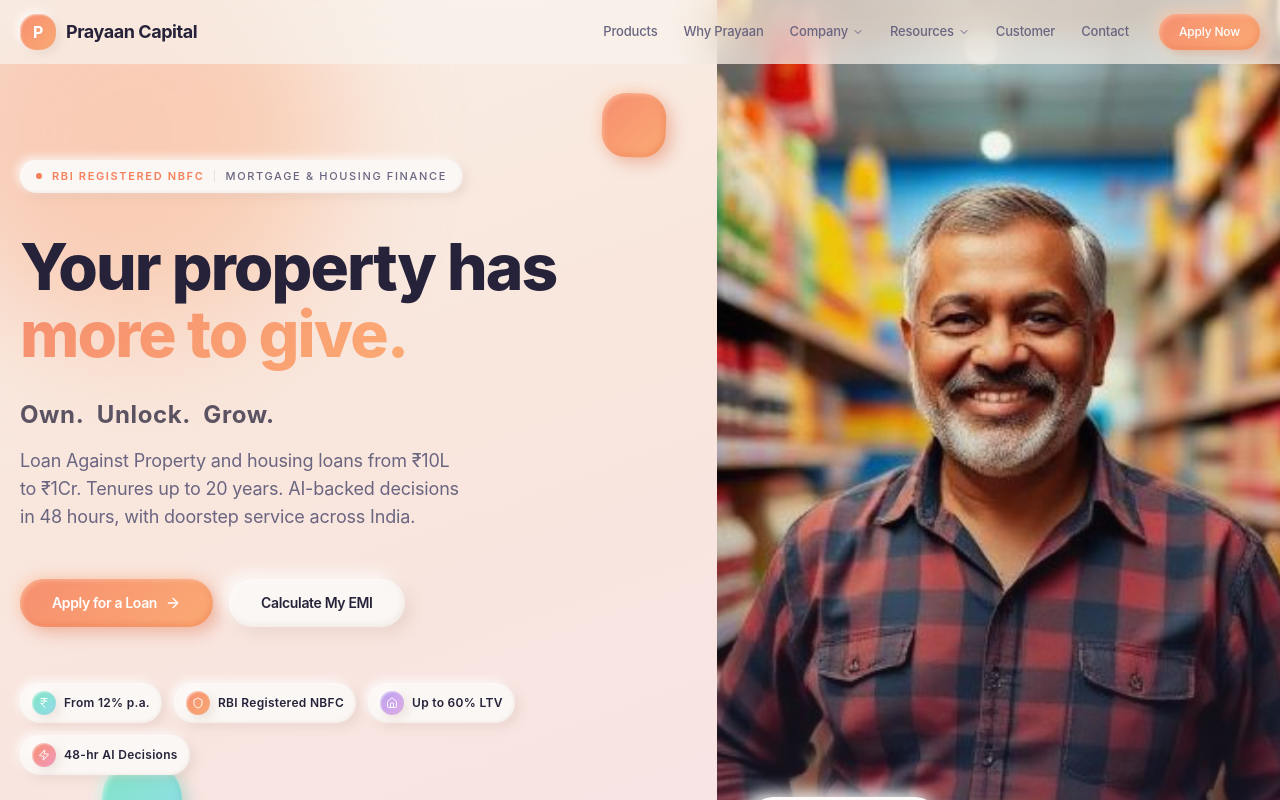
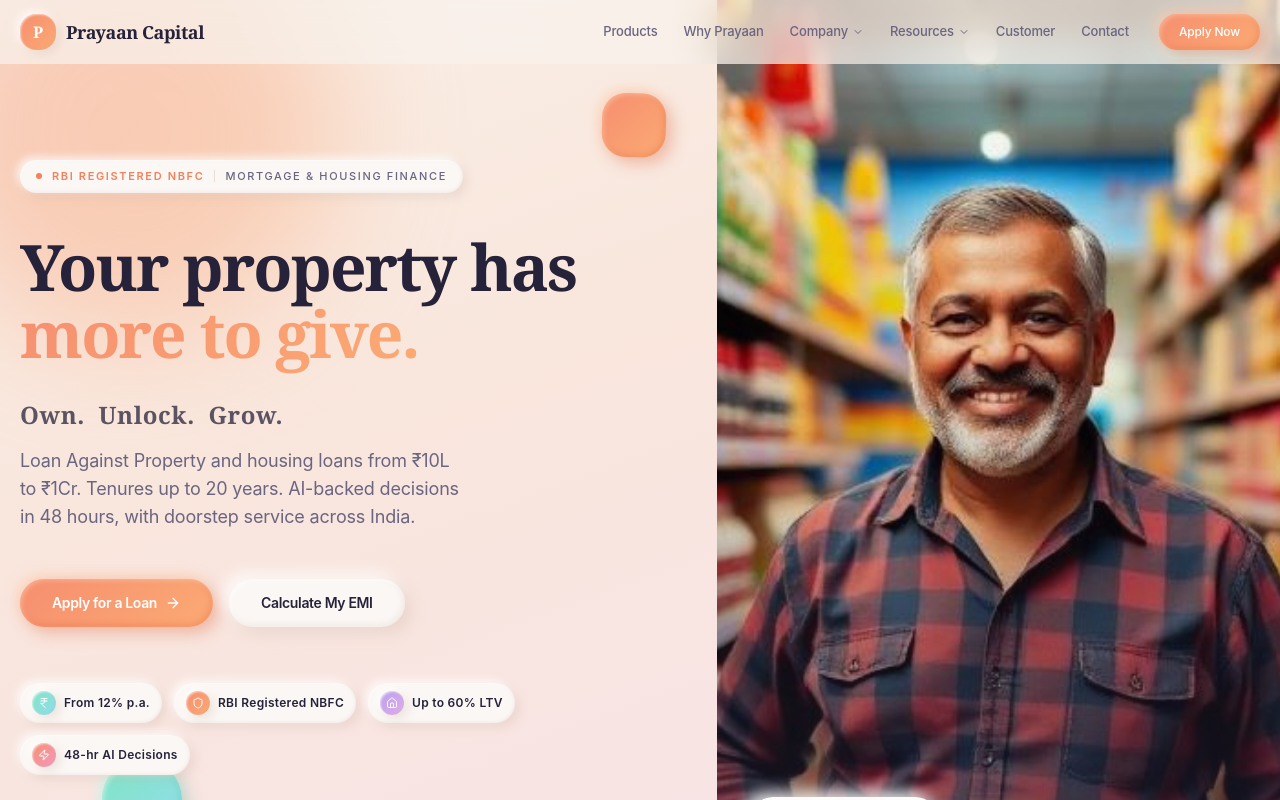
Before and after one commit to itissanthoshkumar/prayaan-capital, a React (Vite) app: page / in a window 1280 px wide. Shown: the top 800 px of the page. Built offline with nearby package versions, Linux system fonts and the light colour scheme; the HTML template or start-up script is replaced by a standard one.

Commit message:
Adopt CRED font system: Fraunces headlines, Poppins UI, Overpass Mono numerals
Co-Authored-By: Claude Fable 5 <noreply@anthropic.com>

```diff
--- a/src/components/EMICalculator.tsx
+++ b/src/components/EMICalculator.tsx
@@ -308,7 +308,7 @@ const EMICalculator = () => {
                       initial={{ opacity: 0.4, y: 8 }}
                       animate={{ opacity: 1, y: 0 }}
                       transition={{ duration: 0.3, ease: "easeOut" }}
-                      className="font-display text-5xl md:text-6xl font-extrabold text-gradient-coral leading-none"
+                      className="font-mono text-5xl md:text-6xl font-bold text-gradient-coral leading-none tracking-tight"
                     >
                       {fmtHero(emi)}
                     </motion.span>
--- a/src/index.css
+++ b/src/index.css
@@ -2,16 +2,17 @@
 @tailwind components;
 @tailwind utilities;
 
-@import "@fontsource/montserrat/400.css";
-@import "@fontsource/montserrat/500.css";
-@import "@fontsource/montserrat/600.css";
-@import "@fontsource/montserrat/700.css";
-@import "@fontsource/montserrat/800.css";
-@import "@fontsource/montserrat/900.css";
-@import "@fontsource/overpass/400.css";
-@import "@fontsource/overpass/500.css";
-@import "@fontsource/overpass/600.css";
-@import "@fontsource/overpass/700.css";
+@import "@fontsource/fraunces/500.css";
+@import "@fontsource/fraunces/600.css";
+@import "@fontsource/fraunces/700.css";
+@import "@fontsource/fraunces/900.css";
+@import "@fontsource/poppins/400.css";
+@import "@fontsource/poppins/500.css";
+@import "@fontsource/poppins/600.css";
+@import "@fontsource/poppins/700.css";
+@import "@fontsource/overpass-mono/400.css";
+@import "@fontsource/overpass-mono/600.css";
+@import "@fontsource/overpass-mono/700.css";
 
 /* ============================================
    CLAYMORPHISM DESIGN SYSTEM
@@ -165,14 +166,14 @@
 
   body {
     @apply bg-background text-foreground antialiased;
-    font-family: "Overpass", -apple-system, BlinkMacSystemFont, system-ui, sans-serif;
+    font-family: "Poppins", -apple-system, BlinkMacSystemFont, system-ui, sans-serif;
     -webkit-font-smoothing: antialiased;
     -moz-osx-font-smoothing: grayscale;
     letter-spacing: -0.011em;
   }
 
   h1, h2, h3, h4, h5, h6 {
-    font-family: "Montserrat", -apple-system, system-ui, sans-serif;
+    font-family: "Fraunces", "Georgia", serif;
     letter-spacing: -0.03em;
   }
 }
--- a/src/pages/GrievanceRedressal.tsx
+++ b/src/pages/GrievanceRedressal.tsx
@@ -141,7 +141,7 @@ const GrievanceRedressal = () => {
             {guarantees.map((g) => (
               <div key={g.label} className="clay-surface p-5 flex items-center gap-4">
                 <div className={`w-14 h-14 rounded-2xl ${g.tint} shadow-clay flex flex-col items-center justify-center shrink-0`}>
-                  <span className="font-display text-base font-black text-white leading-none">{g.num}</span>
+                  <span className="font-mono text-base font-bold text-white leading-none">{g.num}</span>
                   <span className="font-body text-[8px] font-bold text-white/80 uppercase tracking-wide leading-tight text-center px-0.5">{g.unit}</span>
                 </div>
                 <div>
--- a/src/pages/PartnerWithUs.tsx
+++ b/src/pages/PartnerWithUs.tsx
@@ -77,7 +77,7 @@ const PartnerWithUs = () => (
         <div className="grid grid-cols-2 md:grid-cols-4 gap-px bg-white/10 rounded-2xl overflow-hidden">
           {stats.map((s) => (
             <div key={s.label} className="bg-foreground px-6 py-5 text-center">
-              <p className="font-display text-2xl md:text-3xl font-extrabold text-white mb-0.5">{s.num}</p>
+              <p className="font-mono text-2xl md:text-3xl font-bold text-white mb-0.5">{s.num}</p>
               <p className="font-body text-xs text-white/50 uppercase tracking-[0.12em]">{s.label}</p>
             </div>
           ))}
--- a/tailwind.config.ts
+++ b/tailwind.config.ts
@@ -14,9 +14,10 @@ export default {
     },
     extend: {
       fontFamily: {
-        sans: ['"Overpass"', "-apple-system", "BlinkMacSystemFont", "system-ui", "sans-serif"],
-        display: ['"Montserrat"', "-apple-system", "system-ui", "sans-serif"],
-        body: ['"Overpass"', "-apple-system", "BlinkMacSystemFont", "system-ui", "sans-serif"],
+        sans: ['"Poppins"', "-apple-system", "BlinkMacSystemFont", "system-ui", "sans-serif"],
+        display: ['"Fraunces"', "Georgia", "serif"],
+        body: ['"Poppins"', "-apple-system", "BlinkMacSystemFont", "system-ui", "sans-serif"],
+        mono: ['"Overpass Mono"', "ui-monospace", "SFMono-Regular", "monospace"],
       },
       colors: {
         border: "hsl(var(--border))",
```
